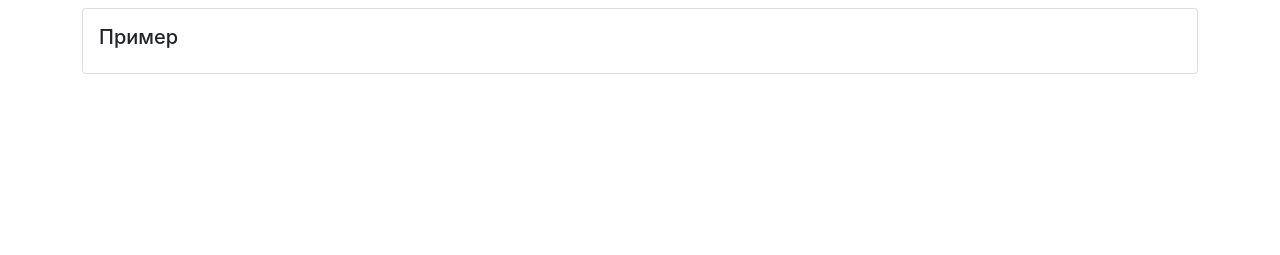
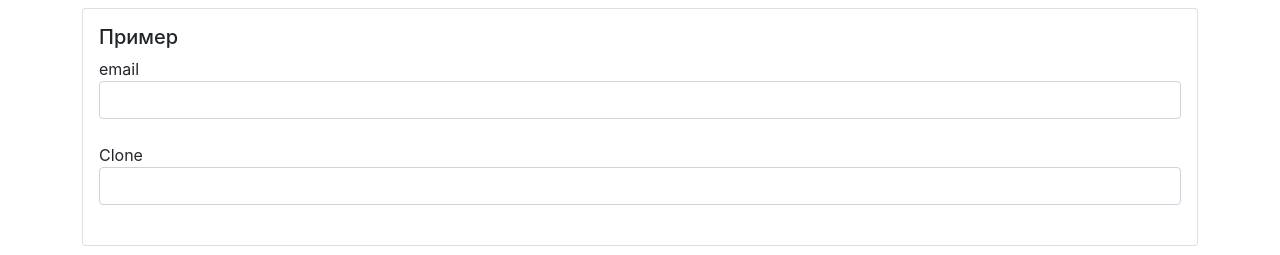
Before and after one commit to ScobarDen/RS-fast-company, a React (Create React App) app: page /cloneElement in a window 1280 px wide. Shown: the part 393-648 px from the top of the page. Built offline with nearby package versions, Linux system fonts and the light colour scheme.

Commit message:
React.cloneElement

```diff
--- a/src/app/components/examples/cloneElement/cloneElementExample.jsx
+++ b/src/app/components/examples/cloneElement/cloneElementExample.jsx
@@ -2,10 +2,18 @@
 import CardWrapper from "../../common/Card";
 
 import SmallTitle from "../../common/typografy/smallTitle";
+import TextField from "../../common/form/textField";
+
 const CloneElementExample = () => {
+    const field = <TextField label="email" name="email" />;
+    const handleChange = (target) => {
+        console.log("change: ", target);
+    };
     return (
         <CardWrapper>
             <SmallTitle>Пример</SmallTitle>
+            {field}
+            {React.cloneElement(field, { onChange: handleChange, label: "Clone" })}
         </CardWrapper>
     );
 };
```
